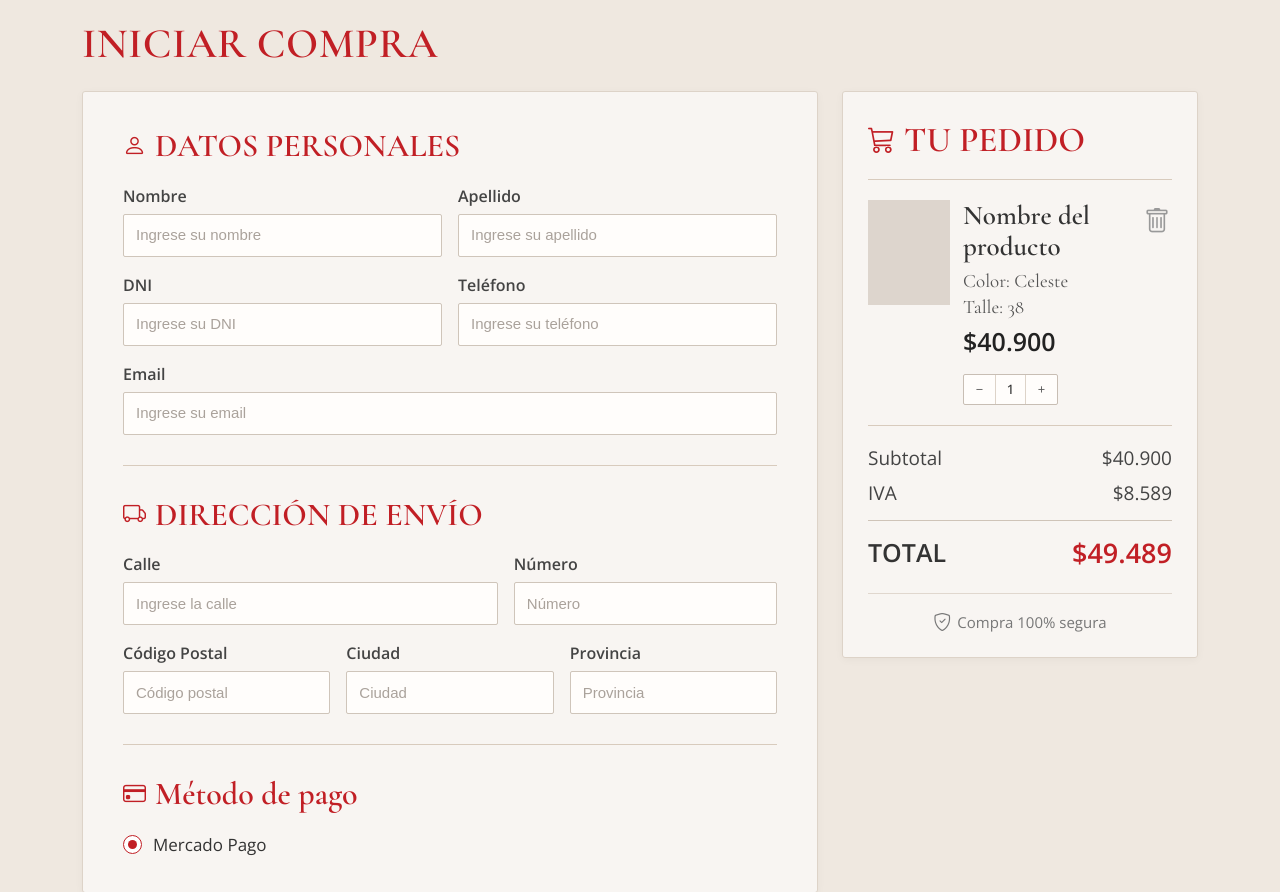
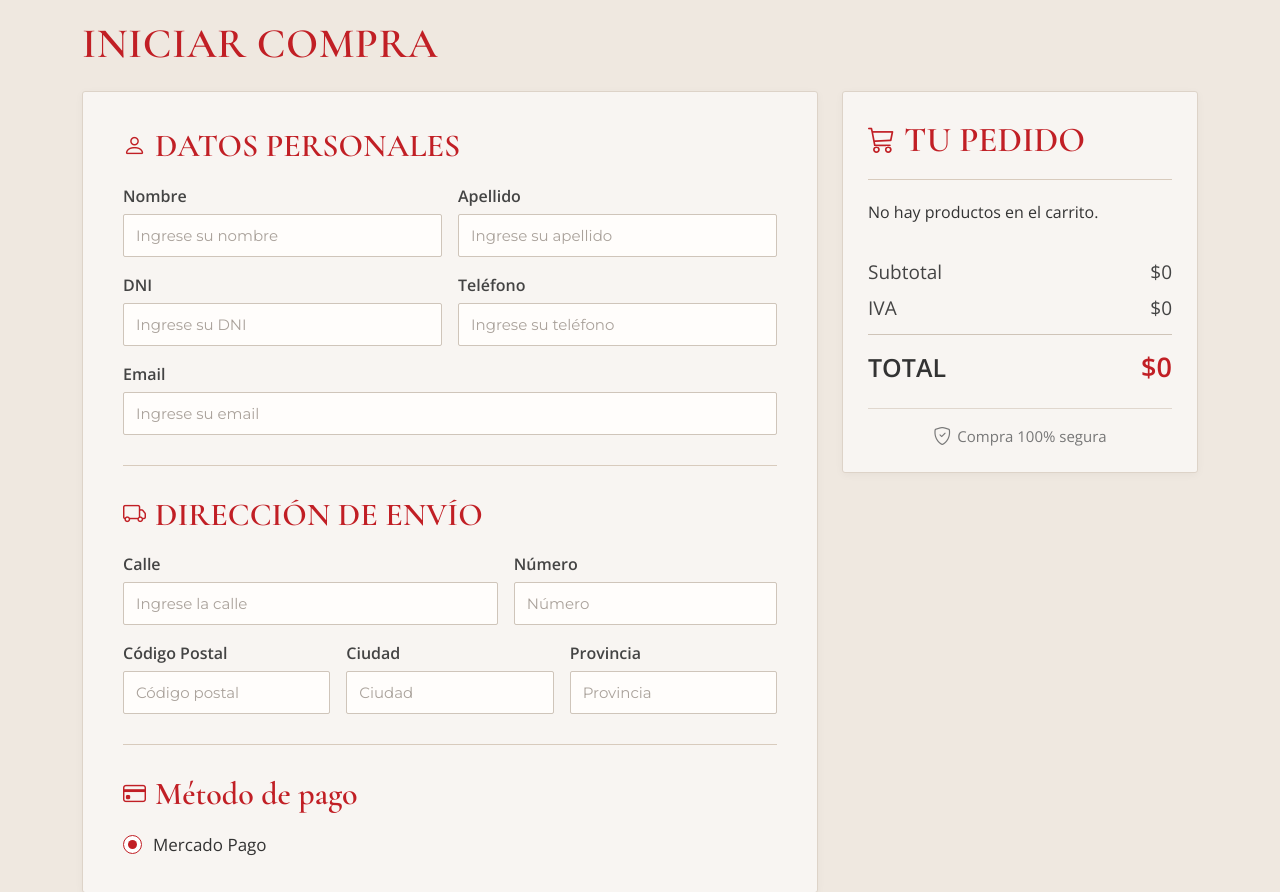
Before and after one commit to palomaponte07-maker/NUEVOPROYECTO, a Django app: page /carrito/ in a window 1280 px wide. Shown: the part 225-1117 px from the top of the page. Run offline with Django 5.2, Linux system fonts and the light colour scheme; some libraries are stand-ins or nearby versions.

Commit message:
Mejoras carrito y vistas

```diff
--- a/carrito/urls.py
+++ b/carrito/urls.py
@@ -9,4 +9,16 @@ urlpatterns = [
         views.agregar_al_carrito,
         name='agregar_al_carrito'
     ),
+
+    path(
+        'modificar/<int:idCarritoProducto>/<str:accion>/',
+        views.modificar_cantidad,
+        name='modificar_cantidad'
+    ),
+
+    path(
+        'eliminar/<int:idCarritoProducto>/',
+        views.eliminar_del_carrito,
+        name='eliminar_del_carrito'
+    ),
 ]
--- a/carrito/views.py
+++ b/carrito/views.py
@@ -1,5 +1,6 @@
 from django.shortcuts import render, redirect, get_object_or_404
 from django.utils import timezone
+from decimal import Decimal
 
 from .models import Carrito, CarritoProducto
 from productos.models import Producto, ProductoVariante
@@ -29,12 +30,30 @@ def carrito(request):
                 "variante"
             )
 
+    subtotal = sum(
+        item.subTotal or 0
+        for item in productos_carrito
+    )
+
+    cantidad = sum (
+        item.cantidad or 0
+        for item in productos_carrito
+    )
+
+    iva = subtotal * Decimal('0.21')
+
+    total = subtotal + iva
+
     return render(
         request,
         'cliente/carrito_producto.html',
         {
             'carrito': carrito,
             'productos_carrito': productos_carrito,
+            'subtotal': subtotal,
+            'cantidad': cantidad,
+            'iva': iva,
+            'total': total
         }
     )
 
@@ -113,6 +132,8 @@ def agregar_al_carrito(request, idProducto):
                 estado=True
             )
 
+
+
         return redirect(
         "detalle_producto",
         id=producto.idProducto
@@ -122,3 +143,40 @@ def agregar_al_carrito(request, idProducto):
     "detalle_producto",
     id=producto.idProducto
     )
+
+def modificar_cantidad(request, idCarritoProducto, accion):
+
+    carrito_producto = get_object_or_404(
+        CarritoProducto,
+        idCarritoProducto=idCarritoProducto,
+        estado=True
+    )
+
+    if accion == "sumar":
+        carrito_producto.cantidad += 1
+
+    elif accion == "restar":
+        if carrito_producto.cantidad > 1:
+            carrito_producto.cantidad -= 1
+
+    carrito_producto.subTotal = (
+        carrito_producto.cantidad *
+        carrito_producto.precioUnitario
+    )
+
+    carrito_producto.save()
+
+    return redirect("carrito")
+
+def eliminar_del_carrito(request, idCarritoProducto):
+
+    carrito_producto = get_object_or_404(
+        CarritoProducto,
+        idCarritoProducto=idCarritoProducto,
+        estado=True
+    )
+
+    carrito_producto.estado = False
+    carrito_producto.save()
+
+    return redirect("carrito")
--- a/static/css/style.css
+++ b/static/css/style.css
@@ -1058,6 +1058,14 @@ footer a:hover{
     height: 105px;
     background-color: #ddd5cd;
     flex-shrink: 0;
+    overflow: hidden;
+}
+
+.pedido-imagen img {
+    width: 100%;
+    height: 100%;
+    object-fit: cover;
+    display: block;
 }
 
 
@@ -1109,6 +1117,7 @@ footer a:hover{
     font-size: 26px;
     cursor: pointer;
     padding: 2px;
+    text-decoration: none;
 }
 
 .pedido-eliminar:hover {
@@ -1130,27 +1139,26 @@ footer a:hover{
 }
 
 
-.pedido-cantidad button,
+.pedido-cantidad a,
 .pedido-cantidad span {
-    width: 31px;
-    height: 29px;
+    width: 34px;
+    height: 32px;
     border: none;
     display: flex;
     justify-content: center;
     align-items: center;
     font-family: 'Open Sans', sans-serif;
-    font-size: 13px;
+    font-size: 15px;
 }
 
-
-.pedido-cantidad button {
+.pedido-cantidad a {
     background: transparent;
     color: #555;
     cursor: pointer;
+    text-decoration: none;
 }
 
-
-.pedido-cantidad button:hover {
+.pedido-cantidad a:hover {
     background-color: #c11f25;
     color: white;
 }
--- a/templates/base.html
+++ b/templates/base.html
@@ -24,6 +24,9 @@
 
     <!-- CSS propio -->
     <link rel="stylesheet" href="{% static 'css/style.css' %}">
+
+    <!-- letra Monserrat-->
+    <link href="https://fonts.googleapis.com/css2?family=Cormorant+Garamond:wght@400;500;600;700&family=Montserrat:wght@400;500;600&family=Open+Sans:wght@400;500;600;700&display=swap" rel="stylesheet">
 </head>
 
 
@@ -123,7 +126,7 @@
             <!-- Productos del carrito -->
             <div class="carrito-productos">
 
-                <!-- Producto -->
+
                 <div class="carrito-producto">
 
                     <div class="carrito-producto-contenido">
--- a/templates/cliente/carrito_producto.html
+++ b/templates/cliente/carrito_producto.html
@@ -11,7 +11,7 @@ Iniciar compra
 
     <div class="container">
 
-        <!-- CONTENEDOR PRINCIPAL -->
+
         <div class="row g-4 align-items-start">
 
 
@@ -131,7 +131,7 @@ Iniciar compra
 
                         <div class="row g-3">
 
-                            <!-- Calle -->
+
                             <div class="col-md-7">
                                 <label for="calle" class="form-label">
                                     Calle
@@ -281,7 +281,7 @@ Iniciar compra
 
                 <div class="pedido">
 
-                    <!-- TÍTULO DENTRO DEL CUADRADO -->
+
                     <div class="pedido-header">
 
                         <i class="bi bi-cart3"></i>
@@ -293,6 +293,7 @@ Iniciar compra
                     </div>
 
 
+                    {% for item in productos_carrito %}
 
                         <div class="pedido-producto">
 
@@ -300,7 +301,17 @@ Iniciar compra
 
 
                                 <div class="pedido-imagen">
-                                <!-- La imagen real se conectará después -->
+
+                                    {% with imagen=item.producto.imagen_set.first %}
+
+                                        {% if imagen and imagen.imagen %}
+                                            <img src="{{ imagen.imagen.url }}"
+                                                alt="{{ item.producto.nombre }}">
+
+                                        {% endif %}
+
+                                    {% endwith %}
+
                                 </div>
 
 
@@ -308,33 +319,29 @@ Iniciar compra
                                 <div class="pedido-detalle">
 
                                     <h3>
-                                    Nombre del producto
+                                        {{ item.producto.nombre }}
                                     </h3>
 
                                     <p>
-                                    Color: Celeste
+                                        Color: {{ item.variante.color }}
                                     </p>
 
                                     <p>
-                                    Talle: 38
+                                        Talle: {{ item.variante.talle }}
                                     </p>
 
                                     <p class="pedido-precio">
-                                    $40.900
+                                        ${{ item.precioUnitario|floatformat:0 }}
                                     </p>
 
                                 </div>
 
 
-
-                            <button
-                                type="button"
+                                <a href="{% url 'eliminar_del_carrito' item.idCarritoProducto %}"
                                     class="pedido-eliminar"
                                     aria-label="Eliminar producto">
-
                                         <i class="bi bi-trash"></i>
-
-                            </button>
+                                </a>
 
                             </div>
 
@@ -342,23 +349,29 @@ Iniciar compra
 
                             <div class="pedido-cantidad">
 
-                            <button type="button">
-                                −
-                            </button>
+                                <a href="{% url 'modificar_cantidad' item.idCarritoProducto 'restar' %}">
+                                    -
+                                </a>
 
                                 <span>
-                                1
+                                    {{ item.cantidad }}
                                 </span>
 
-                            <button type="button">
+                                <a href="{% url 'modificar_cantidad' item.idCarritoProducto 'sumar' %}" >
                                     +
-                            </button>
+                                </a>
 
                             </div>
 
                         </div>
 
+                    {% empty %}
 
+                    <p>
+                        No hay productos en el carrito.
+                    </p>
+
+                    {% endfor %}
 
                     <div class="pedido-resumen">
 
@@ -369,7 +382,7 @@ Iniciar compra
                             </span>
 
                             <span>
-                                $40.900
+                                ${{ subtotal|floatformat:0 }}
                             </span>
 
                         </div>
@@ -382,7 +395,7 @@ Iniciar compra
                             </span>
 
                             <span>
-                                $8.589
+                                ${{ iva|floatformat:0 }}
                             </span>
 
                         </div>
@@ -395,7 +408,7 @@ Iniciar compra
                             </span>
 
                             <span>
-                                $49.489
+                                ${{ total|floatformat:0 }}
                             </span>
 
                         </div>
```
Lines whose indentation alone changed are shown as unchanged.
